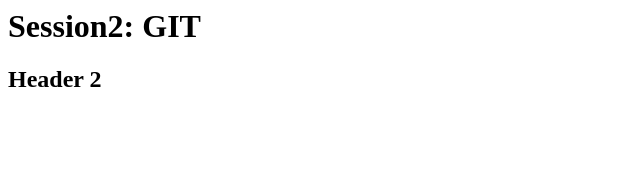
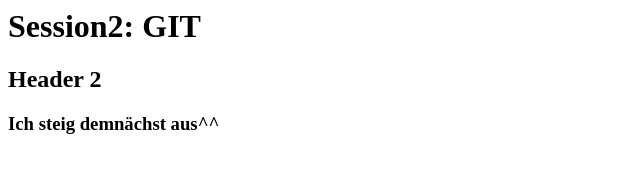
Before and after one commit to Leni2018/html2, a plain HTML site: page Index.html in a window 1280 px wide. Shown: the whole page, without its empty margins (0-640 px from the left). Drawn offline with Linux system fonts and the light colour scheme.

Commit message:
header 3 dazu

```diff
--- a/Index.html
+++ b/Index.html
@@ -1,2 +1,3 @@
 <h1> Session2: GIT</h1>
 	<h2>Header 2</h2>
+		<h3>Ich steig demnächst aus^^</h3>
```
